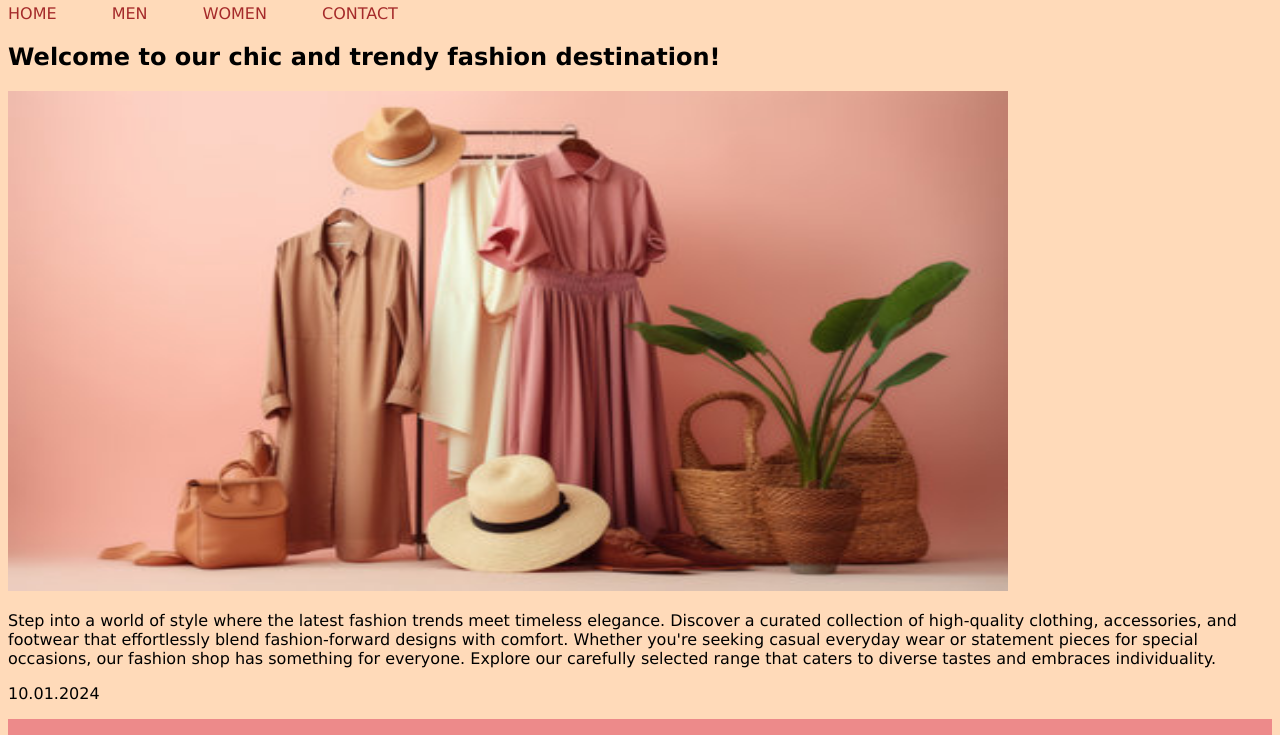
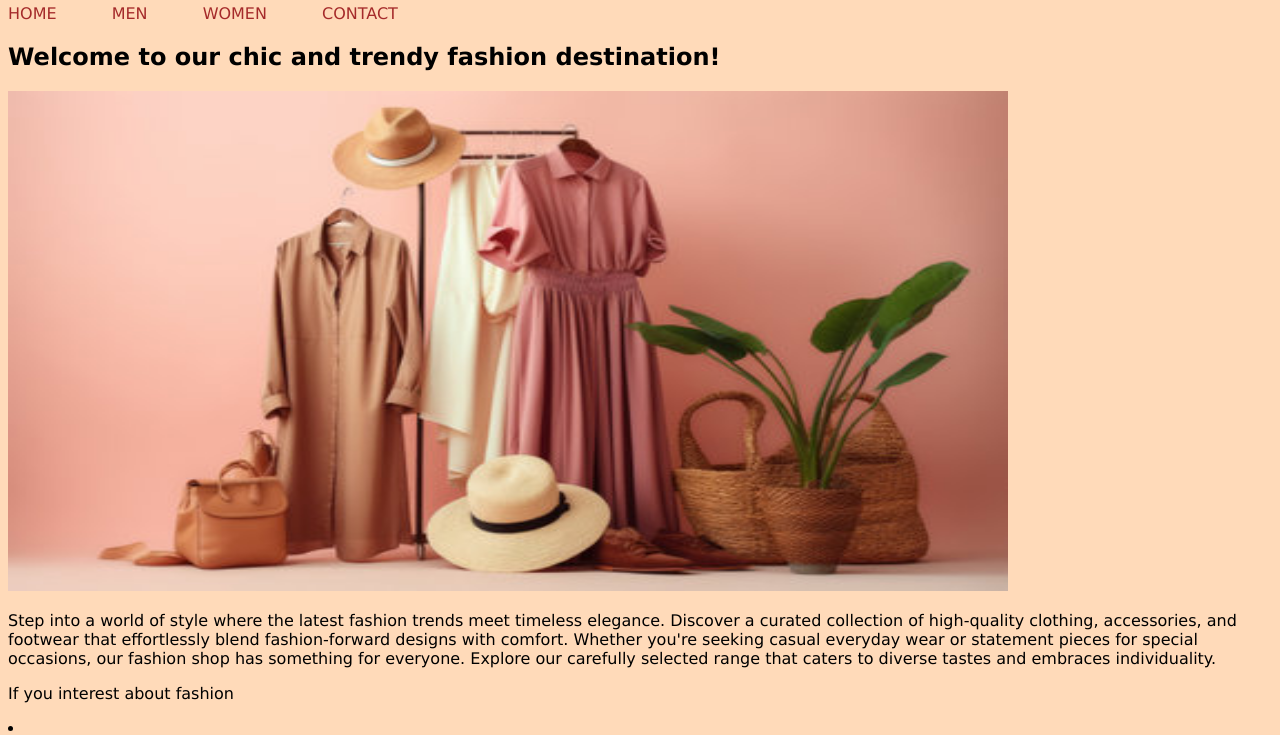
Before and after one commit to AMKLGimhani/Assignment01WD-HAMK, a plain HTML site: page home.html in a window 1280 px wide. Shown: the part 116-851 px from the top of the page. Drawn offline with Linux system fonts and the light colour scheme.

Commit message:
Added link

```diff
--- a/home.html
+++ b/home.html
@@ -26,6 +26,9 @@
             <h1>Welcome to our chic and trendy fashion destination! </h1>
             <img src="Images/main.jpg">
             <p>Step into a world of style where the latest fashion trends meet timeless elegance. Discover a curated collection of high-quality clothing, accessories, and footwear that effortlessly blend fashion-forward designs with comfort. Whether you're seeking casual everyday wear or statement pieces for special occasions, our fashion shop has something for everyone. Explore our carefully selected range that caters to diverse tastes and embraces individuality. </p>
+            <p>If you interest about fashion</p>
+            <li><a href="https://wwd.com/fashion-news/"></a> </li>
+
             <p class="date">10.01.2024</p>
 
         </article>
--- a/style.css
+++ b/style.css
@@ -18,6 +18,11 @@ img
 {
     width: 1000px;
     height: auto;
+}
+
+.date
+{
+    font-size: 12px;
 }
 
 
```
